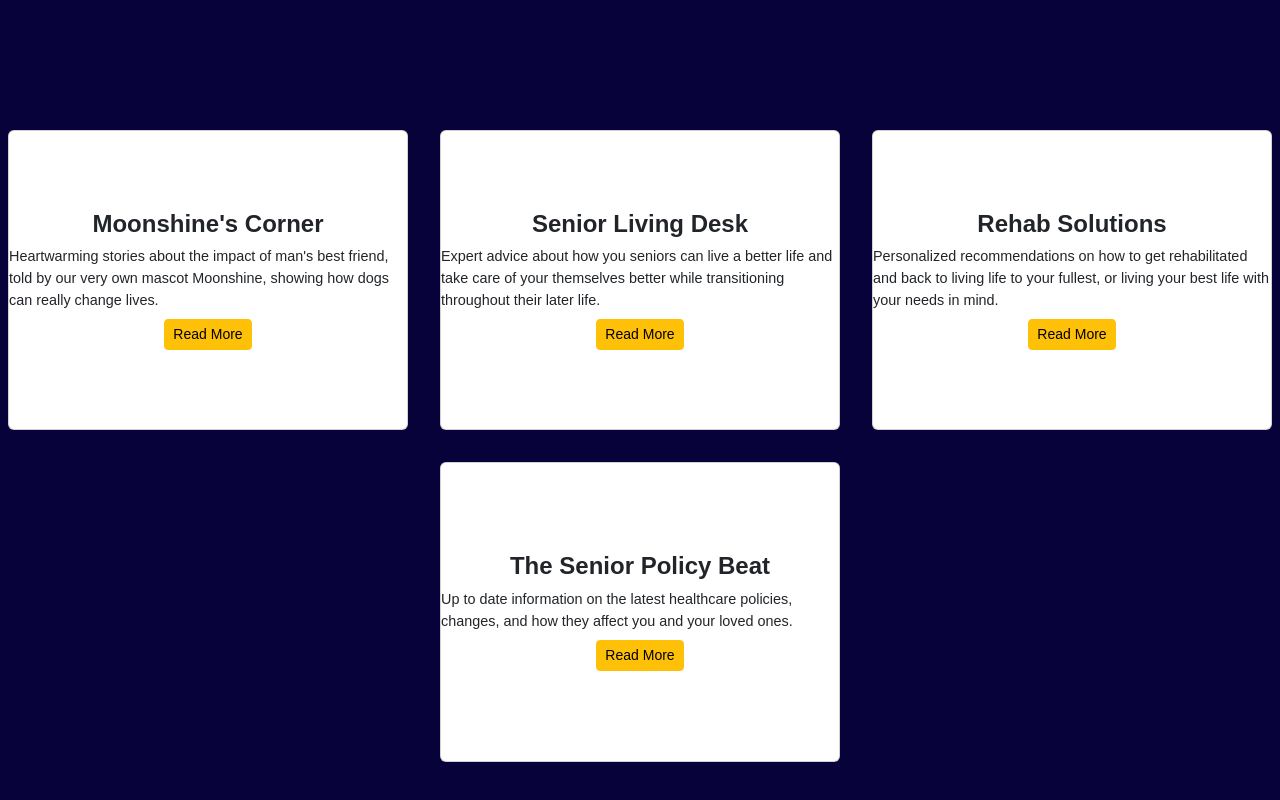
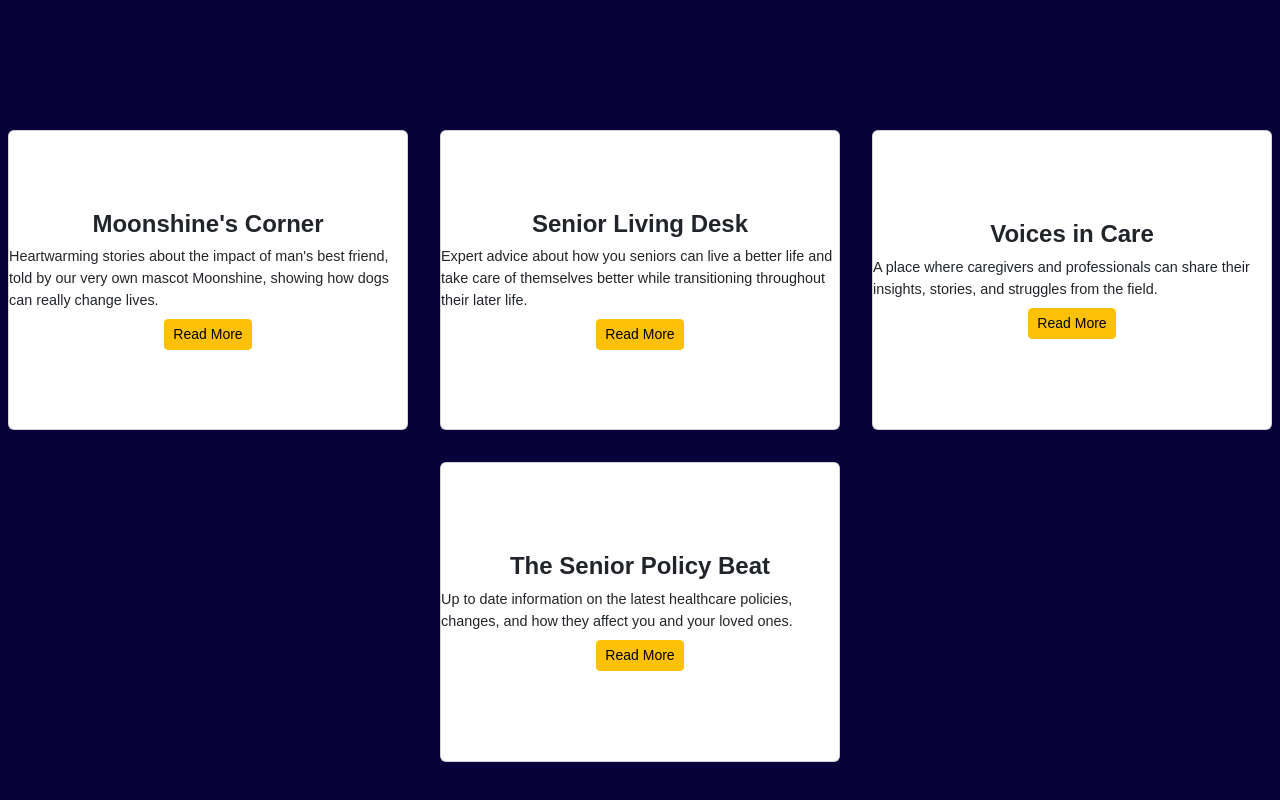
Before and after one commit to brandonbohn/Moonshineconsulting, a React (Create React App) app: page / in a window 1280 px wide. Shown: the part 3408-4208 px from the top of the page. Built offline with nearby package versions, Linux system fonts and the light colour scheme.

Commit message:
additional blog updates and category updates

```diff
--- a/src/App.tsx
+++ b/src/App.tsx
@@ -13,7 +13,7 @@ import BlogComponent from './components/blogcomponentengine.tsx';
 import ProductComponent from './components/productgenerator.tsx';
 import SeniorPolicyBeatBlogEntry from './Pages/blogentries/seniorpolicybeatblogentry.tsx';
 import SeniorLivingDesk from './Pages/seniorlivingdesk.tsx';
-import TheSerenityDesk from './Pages/TheSerenityDesk.tsx';
+import Voicesincare from  './Pages/Voicesincare.tsx';
 
 
 import { Routes, Route,  } from 'react-router-dom';
@@ -25,7 +25,6 @@ function App() {
          <Route path="/" element={<Homepage/>}/>
          <Route path="/registration" element={<ContactUs/>}/>
          <Route path="/mainblog" element={<Blog/>}/>
-         <Route path="/theserenitydesk" element={<TheSerenityDesk/>}/>
          <Route path="/moonshinescorner" element={<MoonshinesCorner/>}/>
          <Route path="/termsandconditions" element={<TermsAndConditions/>}/>
          <Route path="/privacypolicy" element={<PrivacyPolicy/>}/>
@@ -36,6 +35,7 @@ function App() {
           <Route path="/productcomponent" element={<ProductComponent/>}/>
           <Route path="/seniorpolicybeat" element={<SeniorPolicyBeat/>}/>
           <Route path="/seniorlivingdesk" element={<SeniorLivingDesk/>}/>
+          <Route path="/voicesincare" element={<Voicesincare/>}/>
 
 
 
--- a/src/Pages/Homepage.tsx
+++ b/src/Pages/Homepage.tsx
@@ -223,19 +223,19 @@ export const Homepage = () => {
             <div className="card h-100 w-100 d-flex flex-column justify-content-center align-items-center">
               <h2 className="card-title text-center" style={{ fontSize: "1.5rem", fontWeight: "bold" }}>Senior Living Desk </h2>
               <p className="mb-2" style={{ fontSize: "0.9rem" }}>
-                Expert advice about how you seniors can live a better life and take care of your themselves better while transitioning throughout their later life.
+                Expert advice about how you seniors can live a better life and take care of  themselves better while transitioning throughout their later life.
               </p>
               <a href="./seniorlivingdesk" className="btn btn-warning btn-sm">Read More</a>
             </div>
           </div>
           <div className="blog-card-responsive" style={{ width: "400px", height: "300px" }}>
             <div className="card h-100 w-100 d-flex flex-column justify-content-center align-items-center">
-              <h2 className="card-title text-center" style={{ fontSize: "1.5rem", fontWeight: "bold" }}>Rehab Solutions</h2>
+              <h2 className="card-title text-center" style={{ fontSize: "1.5rem", fontWeight: "bold" }}>Voices in Care</h2>
               <p className="mb-2" style={{ fontSize: "0.9rem" }}>
-                Personalized recommendations on how to get rehabilitated and back to living life to your fullest, or living your best life with your needs in mind.
+                A place where caregivers and professionals can share their insights, stories, and struggles from the field.
               </p>
               <a
-                href="./healthandwellness"
+                href="./Voicesincare"
                 className="btn btn-warning btn-sm"
               >
                 Read More
--- a/src/Pages/TheSerenityDesk.tsx
+++ b/src/Pages/Voicesincare.tsx
@@ -1,12 +1,12 @@
 import React from 'react';
 import BlogComponent from '../components/blogcomponentengine.tsx';
-function TheSerenityDesk() {
+function Voicesincare() {
   return (
         <div style={{ fontFamily: "sans-serif", background: "#f0f8f5", minHeight: "100vh" }}>
             <header style={{ background: "#006a70", padding: "30px", textAlign: "center" }}>
-                <h1 style={{ margin:"30px", padding:"20px", fontSize: "2.5rem", color: "#ffffff" }}>Health and Wellness</h1>
+                <h1 style={{ margin:"30px", padding:"20px", fontSize: "2.5rem", color: "#ffffff" }}>Voices In Care</h1>
                 <p style={{ fontSize: "1.25rem", color: "#ffffff" }}>
-                    Your central location for the information you need to stay healthy.
+                   A place where caregivers and professionals can share their insights, stories, and struggles from the field.
                 </p>
 
             </header>
@@ -25,4 +25,4 @@ function TheSerenityDesk() {
     );
 };
 
-export default TheSerenityDesk;
+export default Voicesincare;
```
Also changed, not shown: src/Pages/blogentries/voicesincareblogentries.tsx (renamed from src/Pages/blogentries/rehabsolutionsblogentry.tsx).
